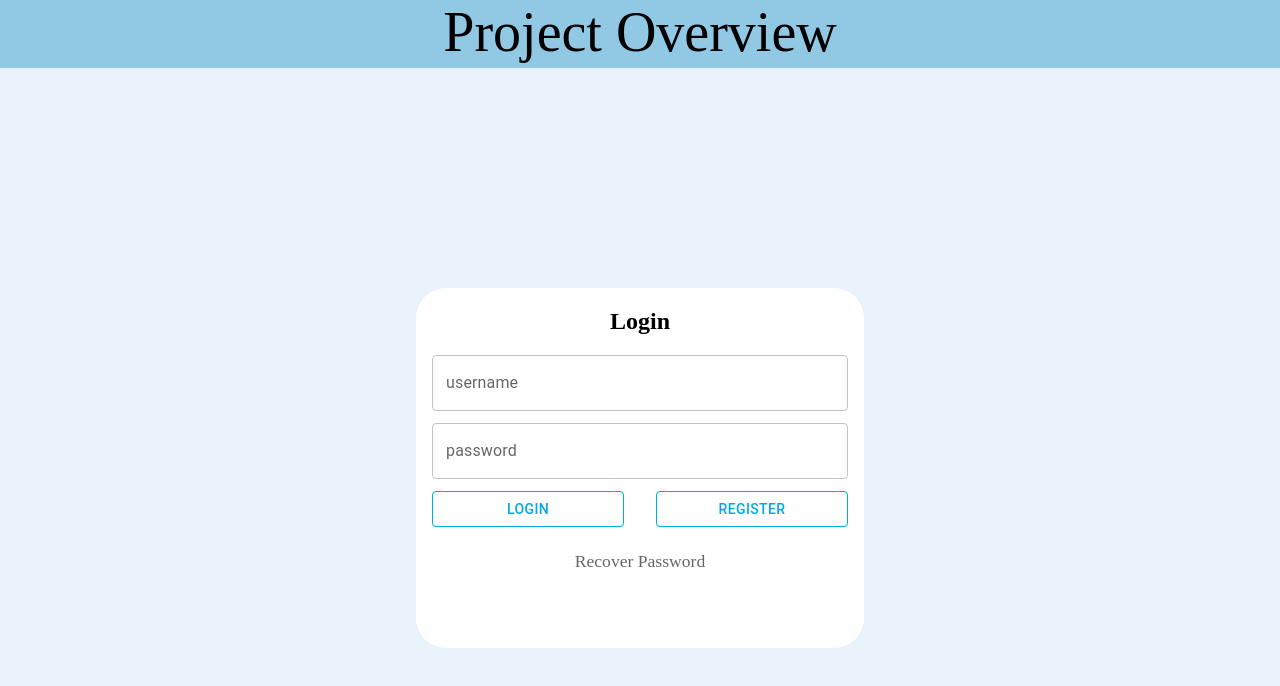
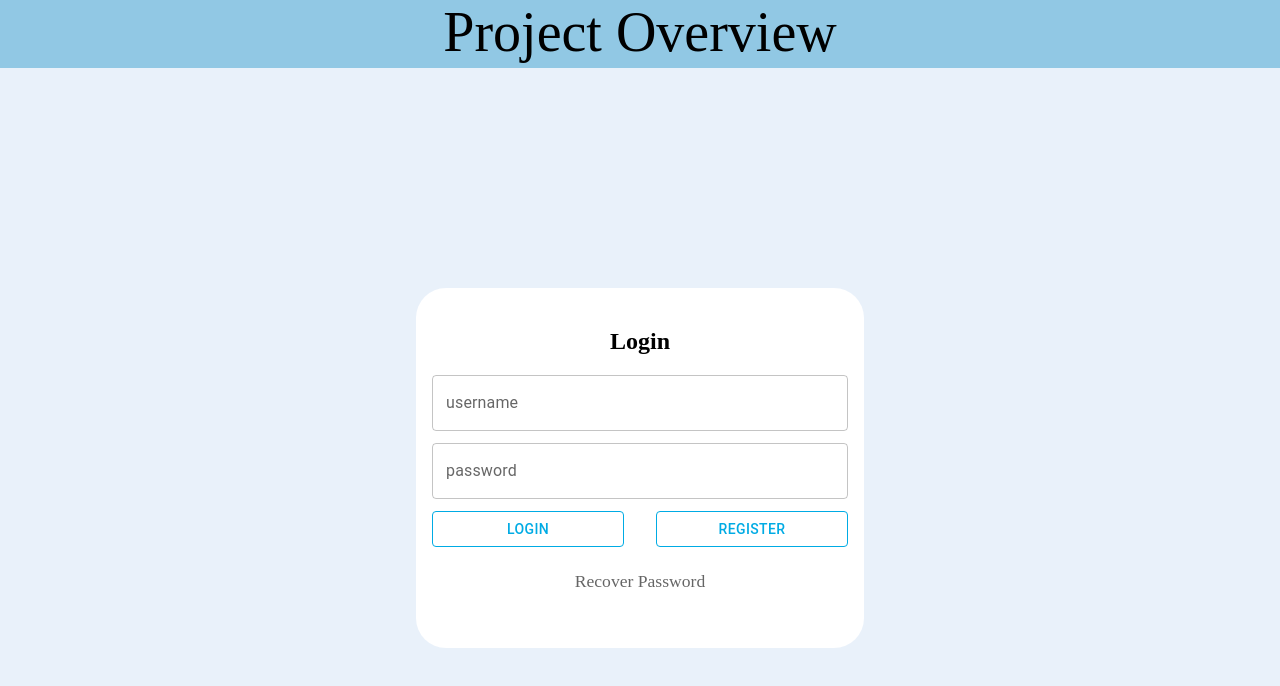
Before and after one commit to markopolo139/Project-Planner-Frontend, a React (Create React App) app: page / in a window 1280 px wide. Shown: the top 686 px of the page. Built offline with nearby package versions, Linux system fonts and the light colour scheme.

Commit message:
feat(css): add justife-content center in forms and margin 0 for h2

```diff
--- a/src/css/LoginPage.module.sass
+++ b/src/css/LoginPage.module.sass
@@ -13,6 +13,7 @@
   & div :global(.Button)
     width: 100%
   & h2
+    margin-top: 0
     align-self: center
   width: 35%
   height: 45%
--- a/src/css/forms.sass
+++ b/src/css/forms.sass
@@ -1,6 +1,6 @@
 %forms
   display: flex
-  justify-self: center
+  justify-content: center
   align-self: center
   flex-direction: column
   background-color: #FFFFFF
```
